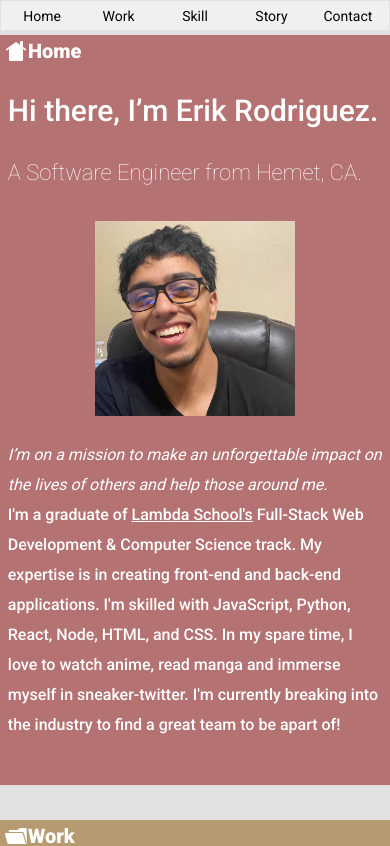
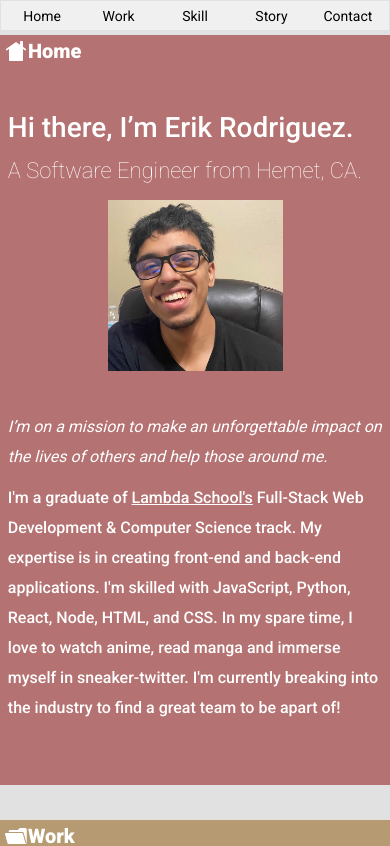
Before and after one commit to ErikRodriguez-webdev/port, a React (Create React App) app in the folder portfolio/: page / in a window 390 px wide. Shown: the top 846 px of the page. Built offline with nearby package versions, Linux system fonts and the light colour scheme.

Commit message:
• Updates phone media queries for home.js in app.css • Updates home.js h1 h2 and photo in home.js file to make space for updated intro text

```diff
--- a/portfolio/src/App.css
+++ b/portfolio/src/App.css
@@ -31,7 +31,7 @@ h1 {
 h2 {
   font-style: normal;
   font-weight: 300;
-  font-size: 2.2rem;
+  font-size: 2.5rem;
   line-height: 21px;
 }
 
@@ -230,8 +230,18 @@ footer {
 }
 
 @media (max-width: 525px) {
+  h1 {
+    font-size: 2.8rem;
+  }
+
+  h2 {
+    font-size: 2.2rem;
+  }
+  .homeContentLeft h2 {
+    margin: 5% 0%;
+  }
   .myself {
-    width: 200px;
+    width: 175px;
   }
 }
 
--- a/portfolio/src/components/Home.js
+++ b/portfolio/src/components/Home.js
@@ -27,7 +27,7 @@ const Home = () => {
               I’m on a mission to make an unforgettable impact on the lives of
               others and help those around me.
             </i>
-            {/* <br /> */}
+            <br />
             <br />
             <p>
               I'm a graduate of{" "}
```
